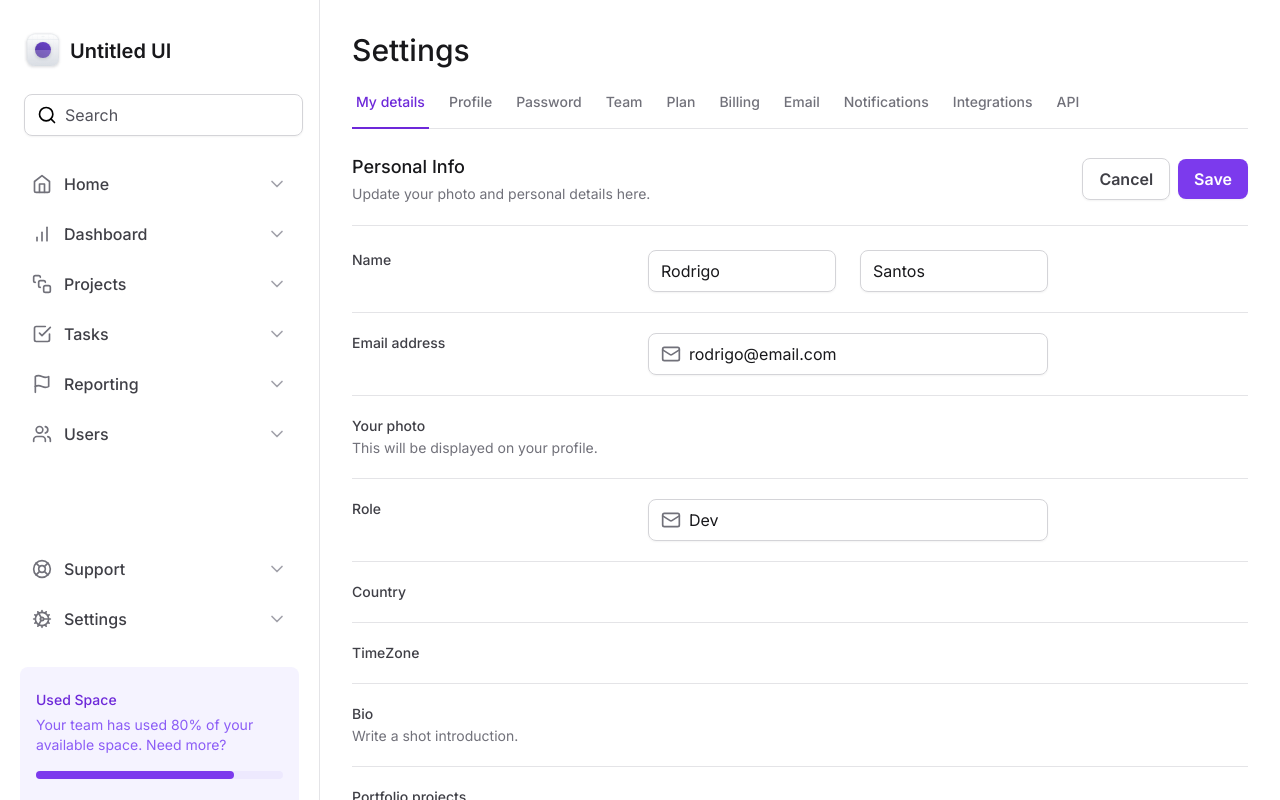
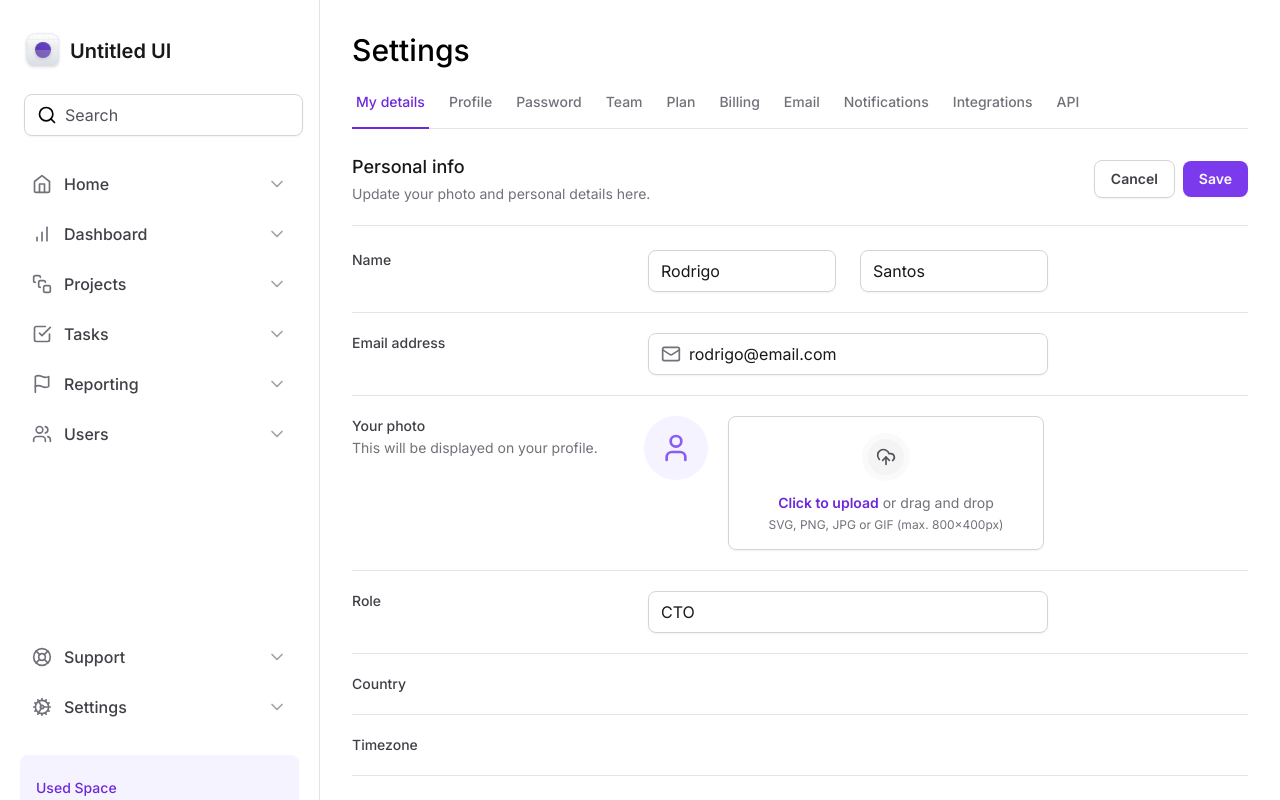
Before and after one commit to rodrrigodev/tailwindcss, a Next.js app: page / in a window 1280 px wide. Shown: the top 800 px of the page. Built offline with nearby package versions, Linux system fonts and the light colour scheme.

Commit message:
upload icon added + css

```diff
--- a/src/app/page.tsx
+++ b/src/app/page.tsx
@@ -1,34 +1,33 @@
+import * as Input from '@/components/Input'
 import { SettingsTabs } from '@/components/Sidebar/SettingsTabs/index.tsx'
-import * as Input from '@/components/Input'
-import { Mail } from 'lucide-react'
+import { Mail, UploadCloud, User } from 'lucide-react'
 
 export default function Home() {
   return (
     <>
-      <h1 className="text-3xl font-medium text-zinc-900">Settings</h1>
+      <h1 className="to-zinc-900 text-3xl font-medium">Settings</h1>
 
       <SettingsTabs />
 
       <div className="mt-6 flex flex-col">
         <div className="flex items-center justify-between border-b border-zinc-200 pb-5">
           <div className="space-y-1">
-            <h2 className="text-lg font-medium text-zinc-900">Personal Info</h2>
+            <h2 className="text-lg font-medium text-zinc-900">Personal info</h2>
             <span className="text-sm text-zinc-500">
               Update your photo and personal details here.
             </span>
           </div>
-
           <div className="flex items-center gap-2">
             <button
               type="button"
-              className="rounded-lg border border-zinc-300 px-4 py-2 font-semibold text-zinc-700 shadow-sm hover:bg-zinc-50"
+              className="rounded-lg border border-zinc-300 px-4 py-2 text-sm font-semibold text-zinc-700 shadow-sm hover:bg-zinc-50"
             >
               Cancel
             </button>
             <button
+              type="submit"
               form="settings"
-              type="submit"
-              className="rounded-lg bg-violet-600 px-4 py-2 font-semibold text-white shadow-sm"
+              className="rounded-lg bg-violet-600 px-4 py-2 text-sm font-semibold text-white shadow-sm hover:bg-violet-700"
             >
               Save
             </button>
@@ -39,14 +38,13 @@
           id="settings"
           className="mt-6 flex w-full flex-col gap-5 divide-y divide-zinc-200"
         >
-          <div className="grid-cols-form grid gap-3">
+          <div className="grid grid-cols-form gap-3">
             <label
               htmlFor="firstName"
               className="text-sm font-medium text-zinc-700"
             >
               Name
             </label>
-
             <div className="grid grid-cols-2 gap-6">
               <Input.Root>
                 <Input.Control id="firstName" defaultValue="Rodrigo" />
@@ -57,14 +55,14 @@
               </Input.Root>
             </div>
           </div>
-          <div className="grid-cols-form grid gap-3 pt-5">
+
+          <div className="grid grid-cols-form gap-3 pt-5">
             <label
               htmlFor="email"
               className="text-sm font-medium text-zinc-700"
             >
               Email address
             </label>
-
             <Input.Root>
               <Input.Prefix>
                 <Mail className="h-5 w-5 text-zinc-500" />
@@ -76,9 +74,10 @@
               />
             </Input.Root>
           </div>
-          <div className="grid-cols-form grid gap-3 pt-5">
+
+          <div className="grid grid-cols-form gap-3 pt-5">
             <label
-              htmlFor="email"
+              htmlFor="photo"
               className="text-sm font-medium text-zinc-700"
             >
               Your photo
@@ -86,50 +85,76 @@
                 This will be displayed on your profile.
               </span>
             </label>
-            <div></div>
+            <div className="flex items-start gap-5">
+              <div className="flex h-16 w-16 items-center justify-center rounded-full bg-violet-50">
+                <User className="h-8 w-8 text-violet-500" />
+              </div>
+
+              <label
+                htmlFor="photo"
+                className="hover:bg-violet-25 group flex flex-1 cursor-pointer flex-col items-center gap-3 rounded-lg border border-zinc-300 px-6 py-4 text-center text-zinc-500 shadow-sm hover:border-violet-200 hover:text-violet-500"
+              >
+                <div className="border-6 rounded-full border-zinc-50 bg-zinc-100 p-2 group-hover:border-violet-50 group-hover:bg-violet-100">
+                  <UploadCloud className="h-5 w-5 text-zinc-600 group-hover:text-violet-600" />
+                </div>
+
+                <div className="flex flex-col items-center gap-1">
+                  <span className="text-sm">
+                    <span className="font-semibold text-violet-700">
+                      Click to upload
+                    </span>{' '}
+                    or drag and drop
+                  </span>
+                  <span className="text-xs">
+                    SVG, PNG, JPG or GIF (max. 800x400px)
+                  </span>
+                </div>
+              </label>
+
+              <input type="file" className="sr-only" id="photo" />
+            </div>
           </div>
-          <div className="grid-cols-form grid gap-3 pt-5">
+
+          <div className="grid grid-cols-form gap-3 pt-5">
             <label htmlFor="role" className="text-sm font-medium text-zinc-700">
               Role
             </label>
-
             <Input.Root>
-              <Input.Prefix>
-                <Mail className="h-5 w-5 text-zinc-500" />
-              </Input.Prefix>
-              <Input.Control id="role" defaultValue="Dev" />
+              <Input.Control id="role" defaultValue="CTO" />
             </Input.Root>
           </div>
-          <div className="grid-cols-form grid gap-3 pt-5">
+
+          <div className="grid grid-cols-form gap-3 pt-5">
             <label
               htmlFor="country"
               className="text-sm font-medium text-zinc-700"
             >
               Country
             </label>
-            <div></div>
+            <div />
           </div>
-          <div className="grid-cols-form grid gap-3 pt-5">
+
+          <div className="grid grid-cols-form gap-3 pt-5">
             <label
-              htmlFor="timeZone"
+              htmlFor="timezone"
               className="text-sm font-medium text-zinc-700"
             >
-              TimeZone
+              Timezone
             </label>
-            <div></div>
+            <div />
           </div>
 
-          <div className="grid-cols-form grid gap-3 pt-5">
+          <div className="grid grid-cols-form gap-3 pt-5">
             <label htmlFor="bio" className="text-sm font-medium text-zinc-700">
               Bio
               <span className="mt-0.5 block text-sm font-normal text-zinc-500">
-                Write a shot introduction.
+                Write a short introduction.
               </span>
             </label>
-            <div></div>
+            <div />
           </div>
 
-          <div className="grid-cols-form grid gap-3 pt-5">
+          <div className="grid grid-cols-form gap-3 pt-5">
             <label
               htmlFor="projects"
               className="text-sm font-medium text-zinc-700"
@@ -139,19 +164,19 @@
                 Share a few snippets of your work.
               </span>
             </label>
-            <div></div>
+            <div />
           </div>
 
           <div className="flex items-center justify-end gap-2 pt-5">
             <button
               type="button"
-              className="rounded-lg border border-zinc-300 px-4 py-2 font-semibold text-zinc-700 shadow-sm hover:bg-zinc-50"
+              className="rounded-lg border border-zinc-300 px-4 py-2 text-sm font-semibold text-zinc-700 shadow-sm hover:bg-zinc-50"
             >
               Cancel
             </button>
             <button
               type="submit"
-              className="rounded-lg bg-violet-600 px-4 py-2 font-semibold text-white shadow-sm"
+              className="rounded-lg bg-violet-600 px-4 py-2 text-sm font-semibold text-white shadow-sm hover:bg-violet-700"
             >
               Save
             </button>
--- a/tailwind.config.ts
+++ b/tailwind.config.ts
@@ -9,6 +9,9 @@
         profile: 'max-content 1fr min-content',
         form: 'minmax(7.5rem, 17.5rem) minmax(25rem, 1fr) minmax(0, 15rem)',
       },
+      borderWidth: {
+        6: '6px',
+      },
     },
   },
   plugins: [],
```
